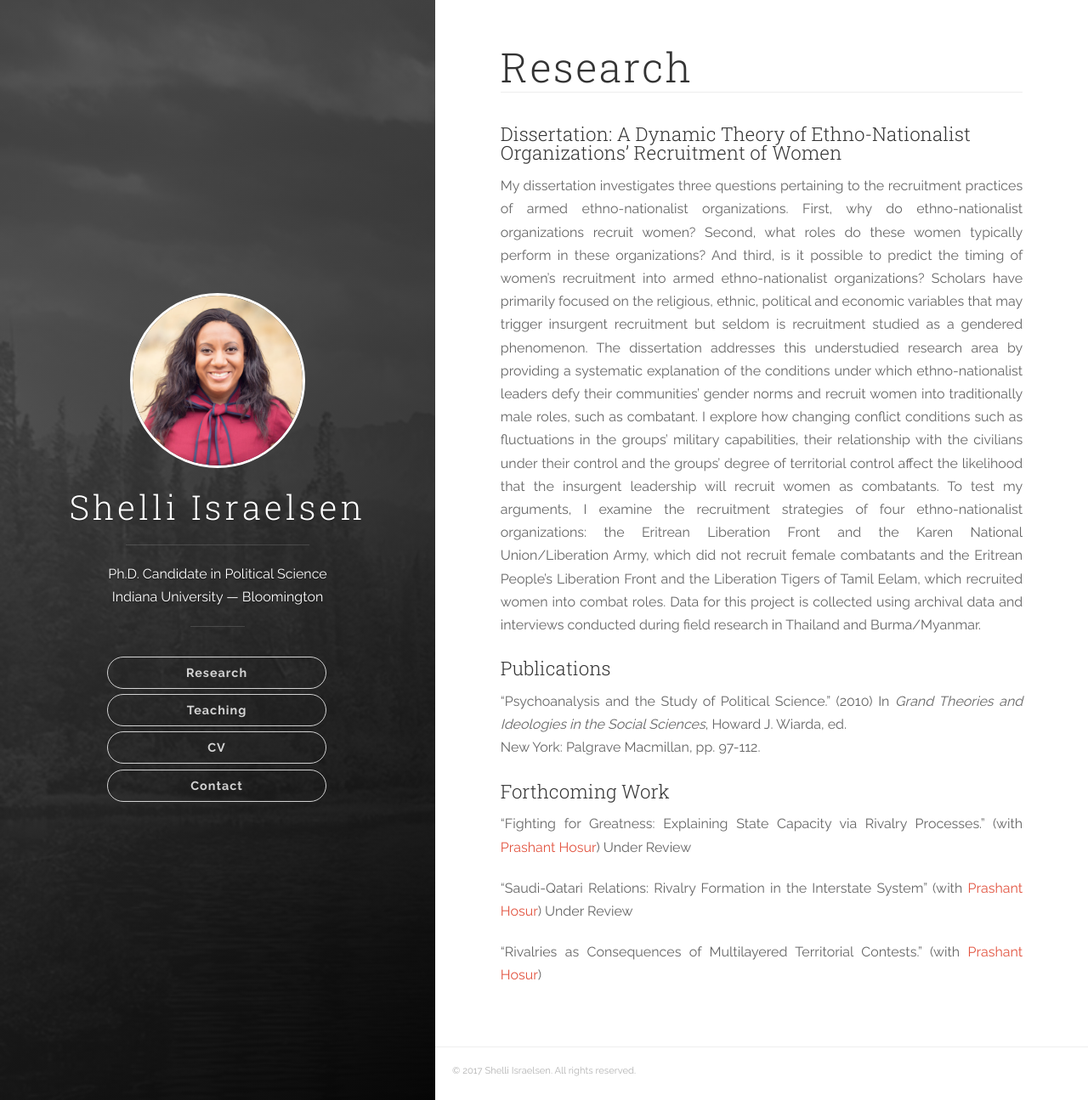
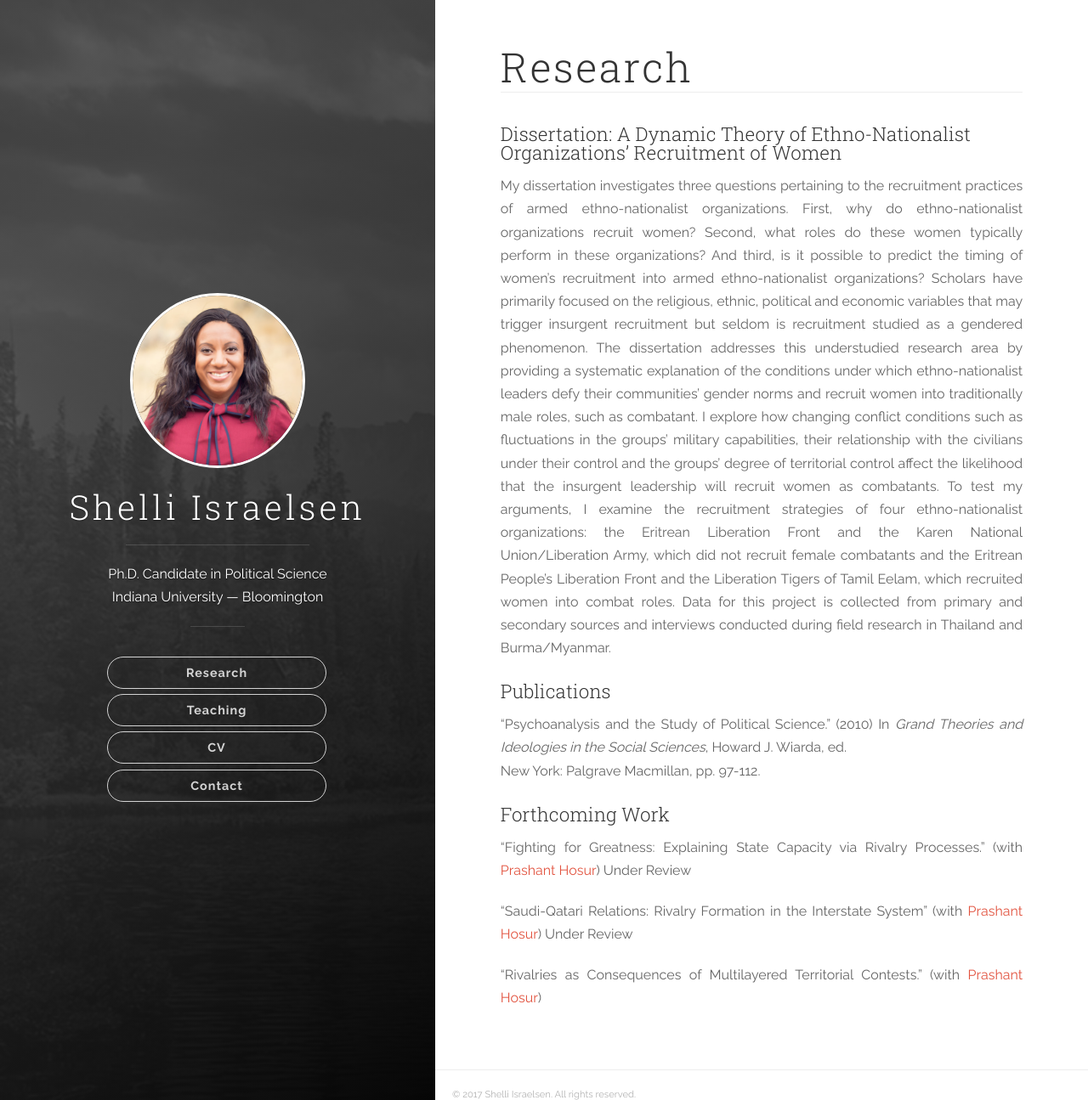
Before and after one commit to jisraelsen/shelliisraelsen.com, a Jekyll site: the page built from research.html, in a window 1280 px wide and 1295 px high. Shown: the whole window at 85% size. Built offline with Jekyll 4.4.1, drawn with Linux system fonts in a browser that asks for light colours; nearby versions of some CDN libraries.

Commit message:
Updated research page

```diff
--- a/research.html
+++ b/research.html
@@ -20,8 +20,8 @@ insurgent leadership will recruit women as combatants. To test my arguments, I e
 recruitment strategies of four ethno-nationalist organizations: the Eritrean Liberation Front and
 the Karen National Union/Liberation Army, which did not recruit female combatants and the Eritrean
 People’s Liberation Front and the Liberation Tigers of Tamil Eelam, which recruited women into
-combat roles. Data for this project is collected using archival data and interviews conducted during
-field research in Thailand and Burma/Myanmar.</p>
+combat roles. Data for this project is collected from primary and secondary sources and interviews
+conducted during field research in Thailand and Burma/Myanmar.</p>
 
 <h4>Publications</h4>
 
```
